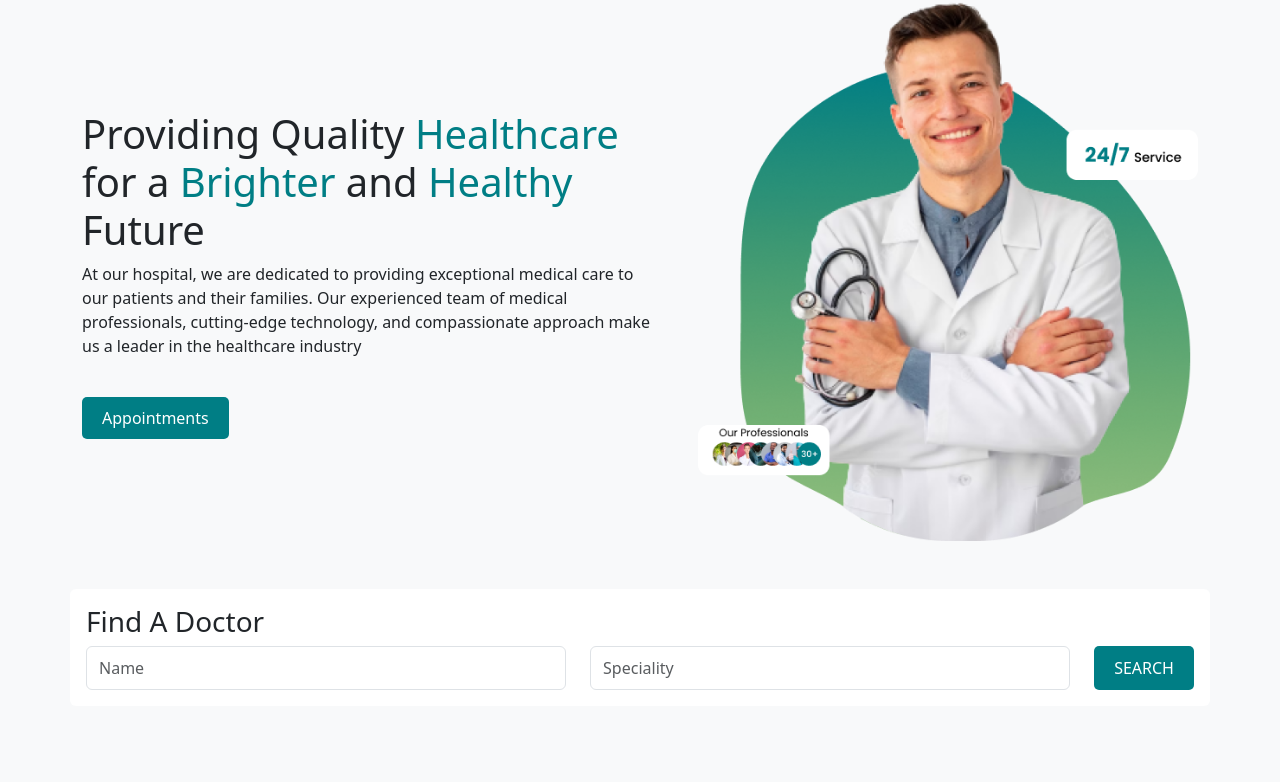
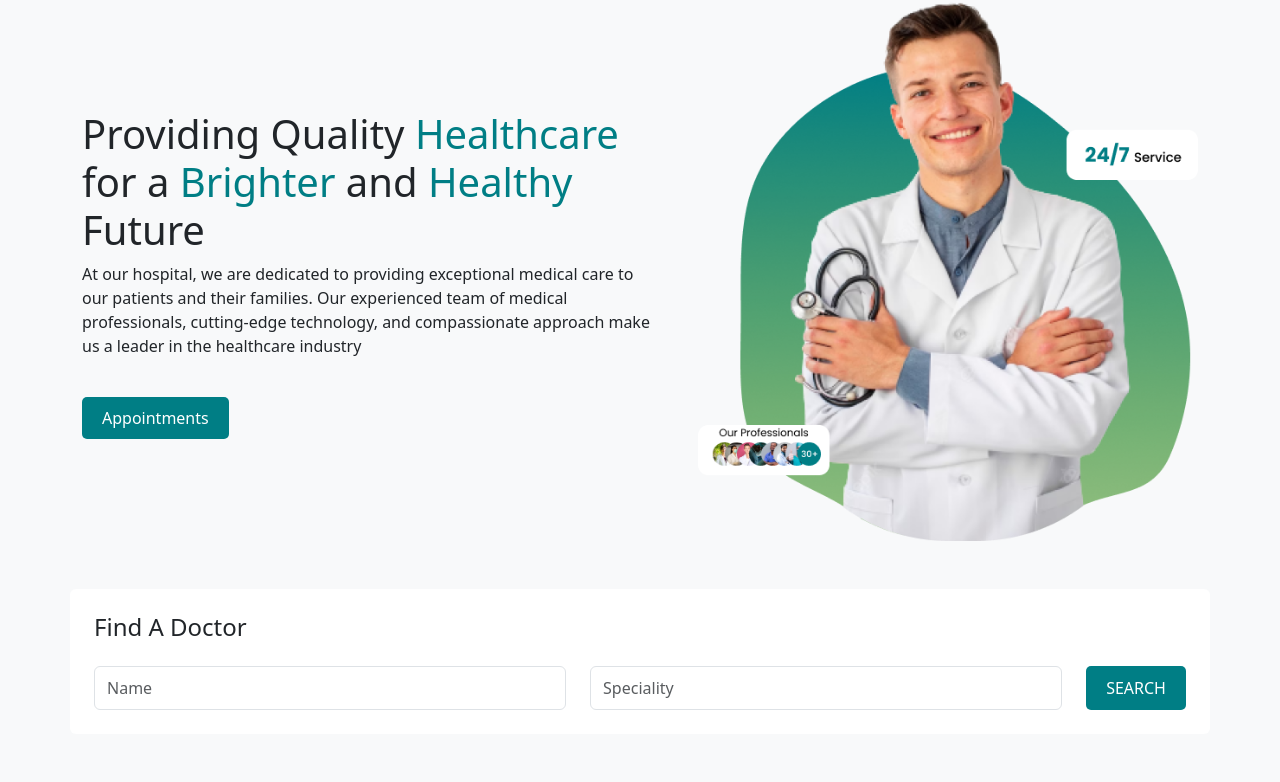
Before and after one commit to nmFaizz/healthcare, a PHP site: page / in a window 1280 px wide. Shown: the part 114-896 px from the top of the page. Before the commit the page ends 804 px from the top, so only its background shows below. Run offline with PHP 8.4, Linux system fonts and the light colour scheme.

Commit message:
feat: little bit adjustment'

```diff
--- a/index.php
+++ b/index.php
@@ -113,8 +113,8 @@
             </div>
         </section>
 
-        <section id="appointment" class="container-md rounded p-3 mb-5 bg-white">
-            <h3>Find A Doctor</h3>
+        <section id="appointment" class="container-md rounded p-4 mb-5 bg-white">
+            <h4 class="mb-4">Find A Doctor</h4>
             <div class="d-flex flex-column flex-md-row gap-4">
                 <input type="text" class="form-control" id="exampleFormControlInput1" placeholder="Name">
                 <input type="text" class="form-control" id="exampleFormControlInput1" placeholder="Speciality">
```
